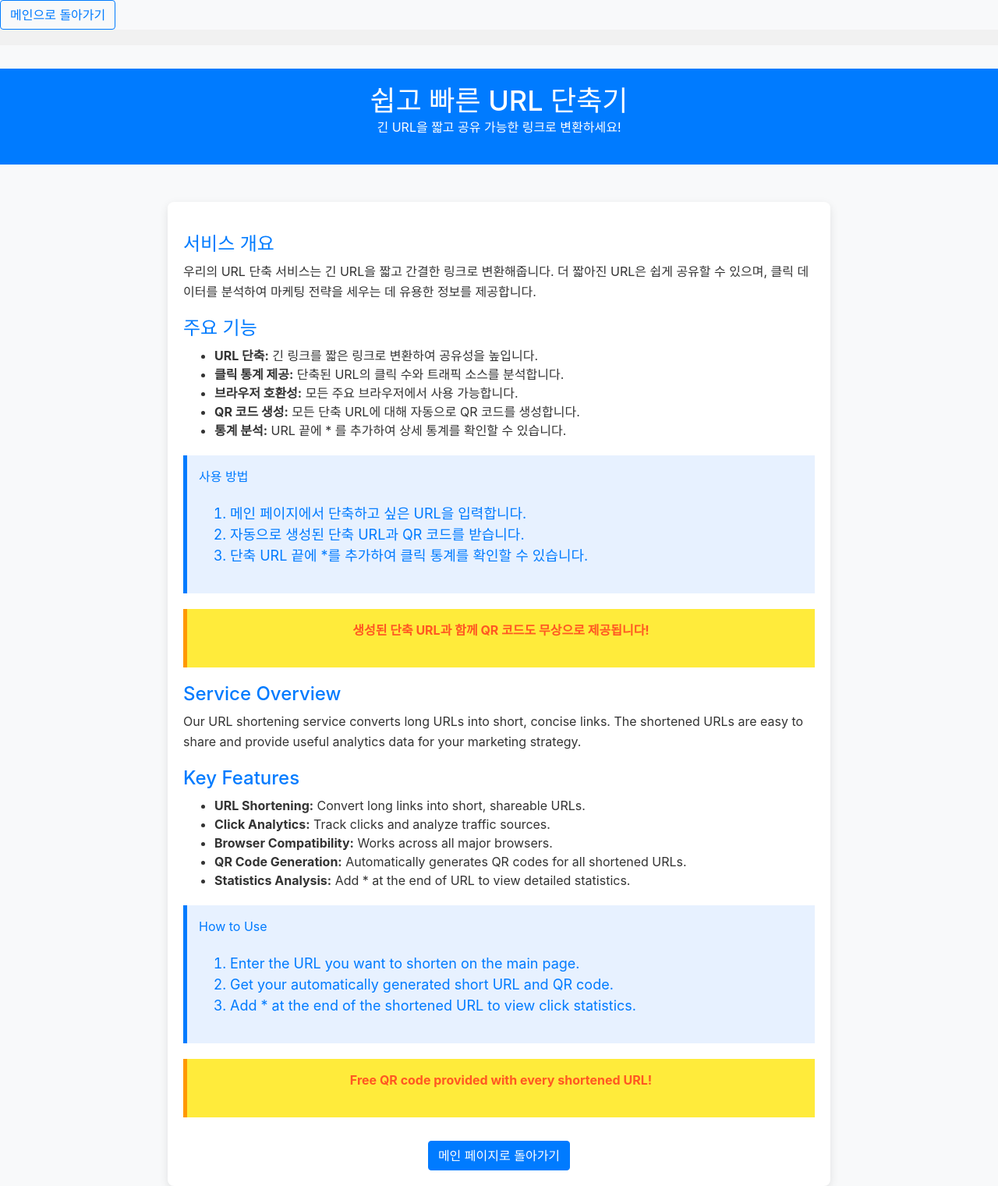
After one commit to tsarkr/shortener, a PHP site: page /aboutus.php in a window 1280 px wide. The commit adds this page. Shown: the whole page at 78% size. Run offline with PHP 8.4, Linux system fonts and the light colour scheme; data that the repository does not hold is empty; some libraries are stand-ins or nearby versions.

```diff
--- /dev/null
+++ b/aboutus.php
@@ -0,0 +1,170 @@
+<?php
+$config = require_once __DIR__ . '/config.php';
+?>
+<!DOCTYPE html>
+<html lang="ko">
+<head>
+    <meta charset="UTF-8">
+    <meta name="viewport" content="width=device-width, initial-scale=1.0">
+    <title>서비스 설명 | URL 단축기</title>
+    <link href="https://stackpath.bootstrapcdn.com/bootstrap/4.5.2/css/bootstrap.min.css" rel="stylesheet">
+    <style>
+        body {
+            background-color: #f8f9fa;
+            color: #333;
+            margin: 0;
+        }
+        .header {
+            background-color: #007bff;
+            color: white;
+            padding: 20px 0;
+            text-align: center;
+        }
+        .header h1 {
+            margin: 0;
+            font-size: 36px;
+        }
+        .content {
+            margin-top: 30px;
+            padding: 20px;
+            background-color: white;
+            border-radius: 8px;
+            box-shadow: 0px 4px 12px rgba(0, 0, 0, 0.1);
+            max-width: 850px;
+            margin-left: auto;
+            margin-right: auto;
+        }
+        .content h2 {
+            margin-top: 20px;
+            font-size: 24px;
+            color: #007bff;
+        }
+        .content p {
+            font-size: 16px;
+            line-height: 1.6;
+            margin-bottom: 20px;
+        }
+        .content ul, .content ol {
+            margin-bottom: 20px;
+        }
+        .highlight {
+            background-color: #e7f1ff;
+            padding: 15px;
+            border-left: 5px solid #007bff;
+            margin-bottom: 20px;
+            font-size: 18px;
+            color: #007bff;
+        }
+        .qr-highlight {
+            background-color: #ffeb3b;
+            padding: 15px;
+            border-left: 5px solid #ff9800;
+            margin-bottom: 20px;
+            font-size: 18px;
+            color: #ff5722;
+            font-weight: bold;
+            text-align: center;
+        }
+        .back-button {
+            margin-top: 30px;
+            text-align: center;
+        }
+        .ad-container {
+            width: 100%;
+            background-color: #f1f1f1;
+            padding: 10px 0;
+            text-align: center;
+            margin-bottom: 30px;
+        }
+    </style>
+</head>
+<body>
+    <!-- Top Navigation -->
+    <div class="top-nav">
+        <a href="index.php" class="btn btn-outline-primary">메인으로 돌아가기</a>
+    </div>
+
+    <!-- 상단 광고 영역 -->
+    <div class="ad-container">
+        <ins class="kakao_ad_area" style="display:block;"
+        data-ad-unit = "<?php echo htmlspecialchars($config['ads']['kakao']['about']['unit']); ?>"
+        data-ad-width = "<?php echo $config['ads']['kakao']['about']['width']; ?>"
+        data-ad-height = "<?php echo $config['ads']['kakao']['about']['height']; ?>"></ins>
+        <script type="text/javascript" src="//t1.daumcdn.net/kas/static/ba.min.js" async></script>
+    </div>
+
+    <!-- Header Section -->
+    <div class="header">
+        <h1>쉽고 빠른 URL 단축기</h1>
+        <p>긴 URL을 짧고 공유 가능한 링크로 변환하세요!</p>
+    </div>
+
+    <!-- Content Section -->
+    <div class="container content mt-5">
+        <!-- 한글 섹션 -->
+        <div class="language-section">
+            <h2>서비스 개요</h2>
+            <p>우리의 URL 단축 서비스는 긴 URL을 짧고 간결한 링크로 변환해줍니다. 더 짧아진 URL은 쉽게 공유할 수 있으며, 클릭 데이터를 분석하여 마케팅 전략을 세우는 데 유용한 정보를 제공합니다.</p>
+
+            <h2>주요 기능</h2>
+            <ul>
+                <li><strong>URL 단축:</strong> 긴 링크를 짧은 링크로 변환하여 공유성을 높입니다.</li>
+                <li><strong>클릭 통계 제공:</strong> 단축된 URL의 클릭 수와 트래픽 소스를 분석합니다.</li>
+                <li><strong>브라우저 호환성:</strong> 모든 주요 브라우저에서 사용 가능합니다.</li>
+                <li><strong>QR 코드 생성:</strong> 모든 단축 URL에 대해 자동으로 QR 코드를 생성합니다.</li>
+                <li><strong>통계 분석:</strong> URL 끝에 * 를 추가하여 상세 통계를 확인할 수 있습니다.</li>
+            </ul>
+
+            <div class="highlight">
+                <p>사용 방법</p>
+                <ol>
+                    <li>메인 페이지에서 단축하고 싶은 URL을 입력합니다.</li>
+                    <li>자동으로 생성된 단축 URL과 QR 코드를 받습니다.</li>
+                    <li>단축 URL 끝에 *를 추가하여 클릭 통계를 확인할 수 있습니다.</li>
+                </ol>
+            </div>
+
+            <div class="qr-highlight">
+                <p>생성된 단축 URL과 함께 QR 코드도 무상으로 제공됩니다!</p>
+            </div>
+        </div>
+
+        <div class="language-divider"></div>
+
+        <!-- English Section -->
+        <div class="language-section">
+            <h2>Service Overview</h2>
+            <p>Our URL shortening service converts long URLs into short, concise links. The shortened URLs are easy to share and provide useful analytics data for your marketing strategy.</p>
+
+            <h2>Key Features</h2>
+            <ul>
+                <li><strong>URL Shortening:</strong> Convert long links into short, shareable URLs.</li>
+                <li><strong>Click Analytics:</strong> Track clicks and analyze traffic sources.</li>
+                <li><strong>Browser Compatibility:</strong> Works across all major browsers.</li>
+                <li><strong>QR Code Generation:</strong> Automatically generates QR codes for all shortened URLs.</li>
+                <li><strong>Statistics Analysis:</strong> Add * at the end of URL to view detailed statistics.</li>
+            </ul>
+
+            <div class="highlight">
+                <p>How to Use</p>
+                <ol>
+                    <li>Enter the URL you want to shorten on the main page.</li>
+                    <li>Get your automatically generated short URL and QR code.</li>
+                    <li>Add * at the end of the shortened URL to view click statistics.</li>
+                </ol>
+            </div>
+
+            <div class="qr-highlight">
+                <p>Free QR code provided with every shortened URL!</p>
+            </div>
+        </div>
+
+        <!-- Back to Main Page Button -->
+        <div class="back-button">
+            <a href="index.php" class="btn btn-primary">메인 페이지로 돌아가기</a>
+        </div>
+    </div>
+
+    <script src="https://stackpath.bootstrapcdn.com/bootstrap/4.5.2/js/bootstrap.bundle.min.js"></script>
+</body>
+</html>
```
Also changed, not shown: check_config.php (added, +22 -0 lines), config.example.php (added, +24 -0 lines), database.php (+5 -6 lines), index.php (+7 -4 lines), shorten.php (+5 -4 lines), 1 other file.
